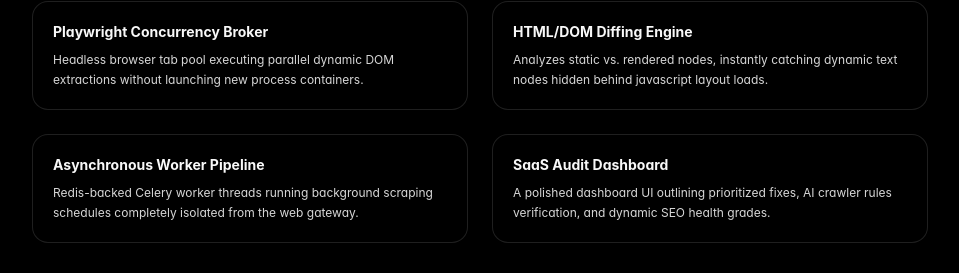
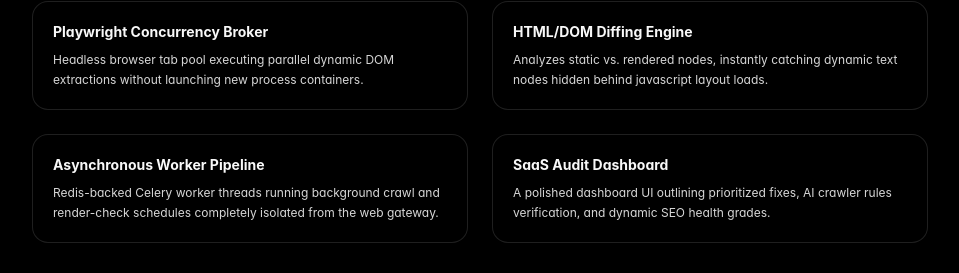
Before and after one commit to madhu2456/madhu2456-madhu_website, a Next.js app: page /case-studies/adticks in a window 1280 px wide. Shown: the part 2203-2476 px from the top of the page, without its empty margins (160-1119 px from the left). Built offline with nearby package versions, Linux system fonts and the light colour scheme; no server answers.

Commit message:
docs: remove scraping terminology from Adticks architecture section

```diff
--- a/src/app/(portfolio)/case-studies/adticks/page.tsx
+++ b/src/app/(portfolio)/case-studies/adticks/page.tsx
@@ -344,7 +344,7 @@ export default async function AdticksCaseStudyPage() {
                   Asynchronous Worker Pipeline
                 </h4>
                 <p className="text-xs text-muted-foreground leading-relaxed">
-                  Redis-backed Celery worker threads running background scraping
+                  Redis-backed Celery worker threads running background crawl and render-check
                   schedules completely isolated from the web gateway.
                 </p>
               </div>
```
